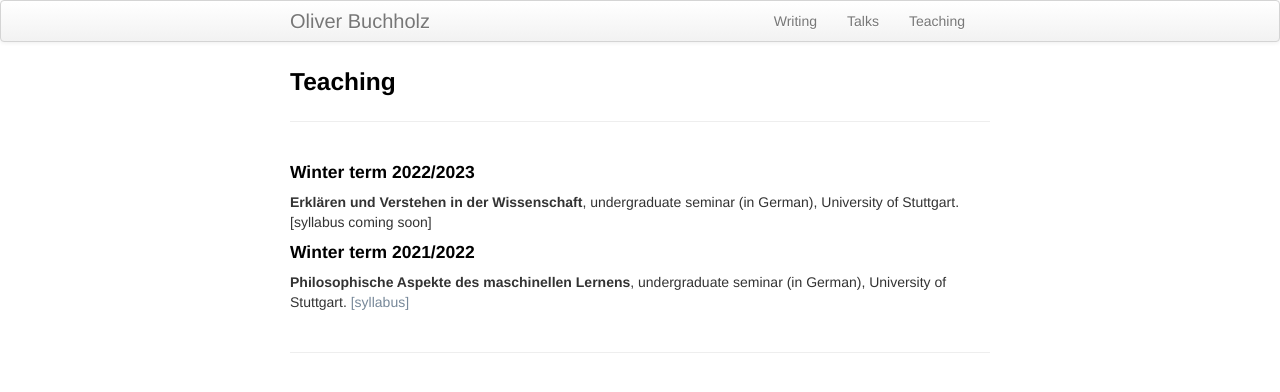
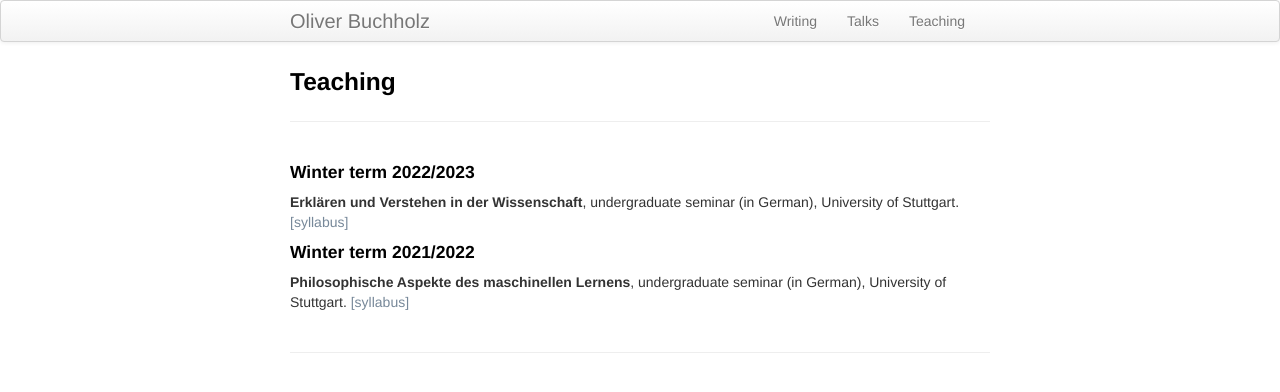
Before and after one commit to oliverbuchholz/oliverbuchholz.github.io, a Jekyll site: the page built from pages/teaching.md, in a window 1280 px wide. Shown: the top 392 px of the page. Built offline with Jekyll 4.4.1, drawn with Linux system fonts in a browser that asks for light colours.

Commit message:
Added syllabus EuV

```diff
--- a/pages/teaching.md
+++ b/pages/teaching.md
@@ -6,7 +6,7 @@ description: Oliver Buchholz | Teaching
 
 <h4>Winter term 2022/2023</h4>
 
-<b>Erkl&auml;ren und Verstehen in der Wissenschaft</b>, undergraduate seminar (in German), University of Stuttgart. [syllabus coming soon]
+<b>Erkl&auml;ren und Verstehen in der Wissenschaft</b>, undergraduate seminar (in German), University of Stuttgart. <a href= "papers/Syllabus_EuV.pdf" target= "_blank">[syllabus]</a>
 
 <h4>Winter term 2021/2022</h4>
 
```
